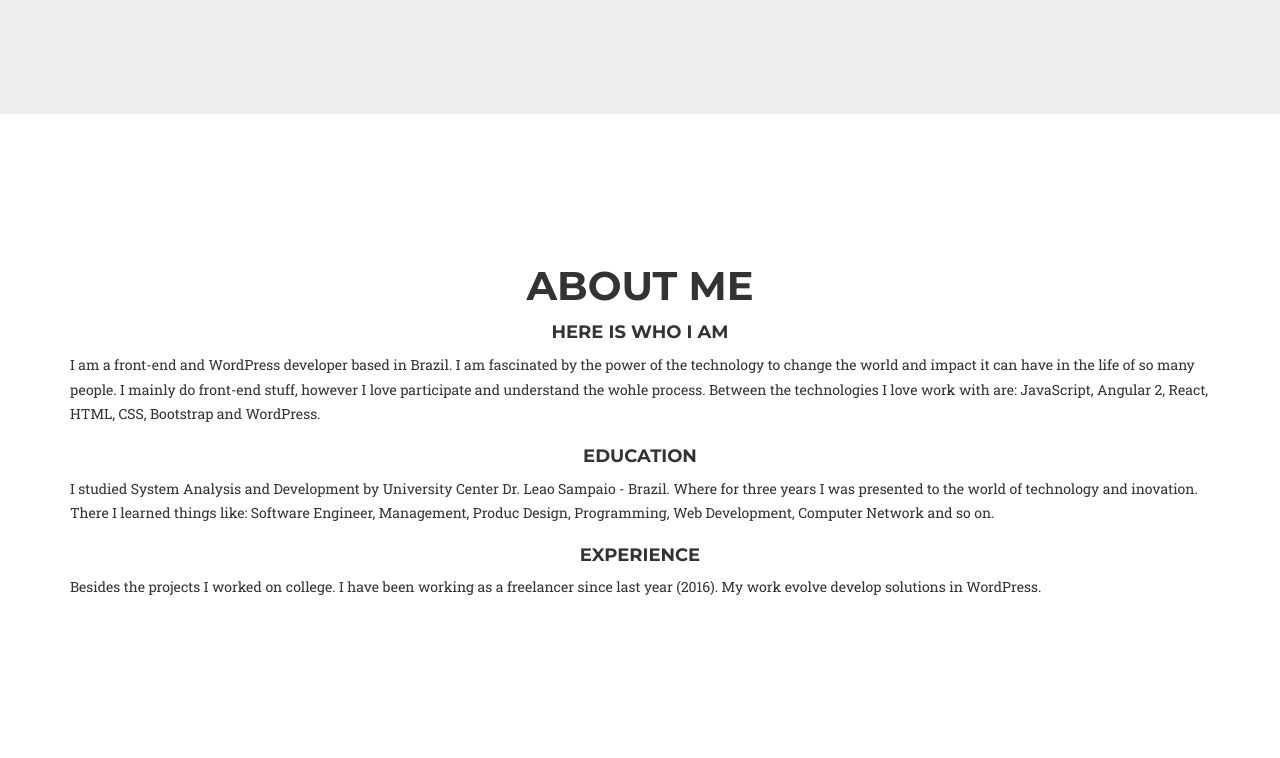
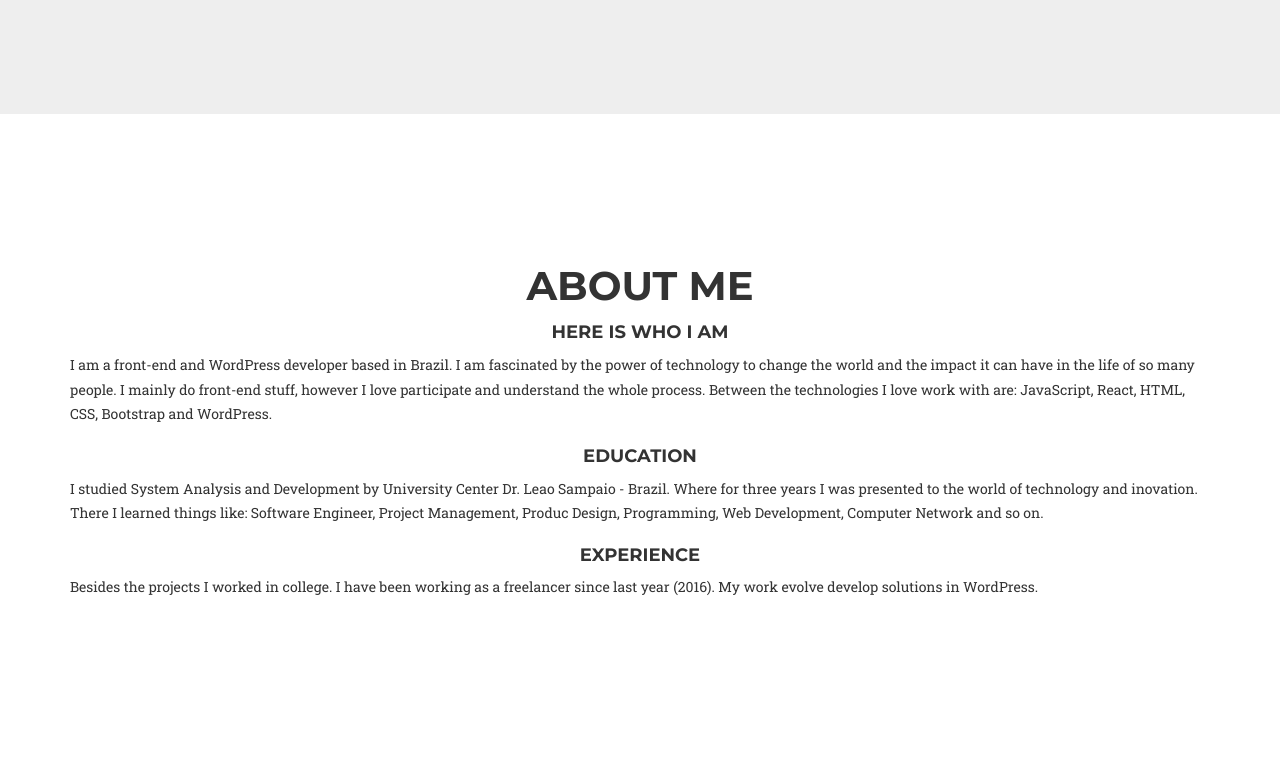
Before and after one commit to rogix/rogix.github.io, a website: page index.html in a window 1280 px wide. Shown: the part 2254-3012 px from the top of the page. Drawn offline with nearby package versions, Linux system fonts and the light colour scheme; a web font is replaced by a local one.

Commit message:
fixing some typos

```diff
--- a/index.html
+++ b/index.html
@@ -101,7 +101,7 @@
                         <i class="fa fa-user fa-stack-1x fa-inverse"></i>
                     </span>
                     <h4 class="service-heading">UI/UX</h4>
-                    <p class="text-muted">Design is not about products, is about people. A great content should fit well on any device. I always keep "mobile first" aproach in mind, because I believe a great user experience is excencial.</p>
+                    <p class="text-muted">Design is not about products, is about people. A great content should fit well on any device. I always keep "mobile first" aproach in mind, because I believe a great user experience is what matter.</p>
                 </div>
                 <div class="col-md-4">
                     <span class="fa-stack fa-4x">
@@ -109,7 +109,7 @@
                         <i class="fa fa-laptop fa-stack-1x fa-inverse"></i>
                     </span>
                     <h4 class="service-heading">Front End Development</h4>
-                    <p class="text-muted">I love give life to great design. I work with modern and great technologies in order to create great products. I love work with JavaScript, CSS3, HTML5, Bootstrap, ReactJS and Angular 2.</p>
+                    <p class="text-muted">I love give life to great design. I work with modern and great technologies in order to create great products. I love work with JavaScript, CSS3, HTML5, Bootstrap and ReactJS.</p>
                 </div>
                 <div class="col-md-4">
                     <span class="fa-stack fa-4x">
@@ -178,9 +178,9 @@
                 <div class="col-lg-12">
                     <p>
                         I am a front-end and WordPress developer based in Brazil.
-                        I am fascinated by the power of the technology to change the world and impact it can have in the life of so many people.
-                        I mainly do front-end stuff, however I love participate and understand the wohle process.
-                        Between the technologies I love work with are: JavaScript, Angular 2, React, HTML, CSS, Bootstrap and WordPress.
+                        I am fascinated by the power of technology to change the world and the impact it can have in the life of so many people.
+                        I mainly do front-end stuff, however I love participate and understand the whole process.
+                        Between the technologies I love work with are: JavaScript, React, HTML, CSS, Bootstrap and WordPress.
                     </p>
                 </div>
             </div>
@@ -193,7 +193,7 @@
                 <div class="col-lg-12">
                     <p>
                         I studied System Analysis and Development by University Center Dr. Leao Sampaio - Brazil. Where for three years I was presented to the world of technology and inovation.
-                        There I learned things like: Software Engineer, Management, Produc Design, Programming, Web Development, Computer Network and so on.
+                        There I learned things like: Software Engineer, Project Management, Produc Design, Programming, Web Development, Computer Network and so on.
                     </p>
                 </div>
             </div>
@@ -205,7 +205,7 @@
             <div class="row">
                 <div class="col-lg-12">
                     <p>
-                        Besides the projects I worked on college. I have been working as a freelancer since last year (2016). My work evolve develop solutions in WordPress.
+                        Besides the projects I worked in college. I have been working as a freelancer since last year (2016). My work evolve develop solutions in WordPress.
                     </p>
                 </div>
             </div>
```
